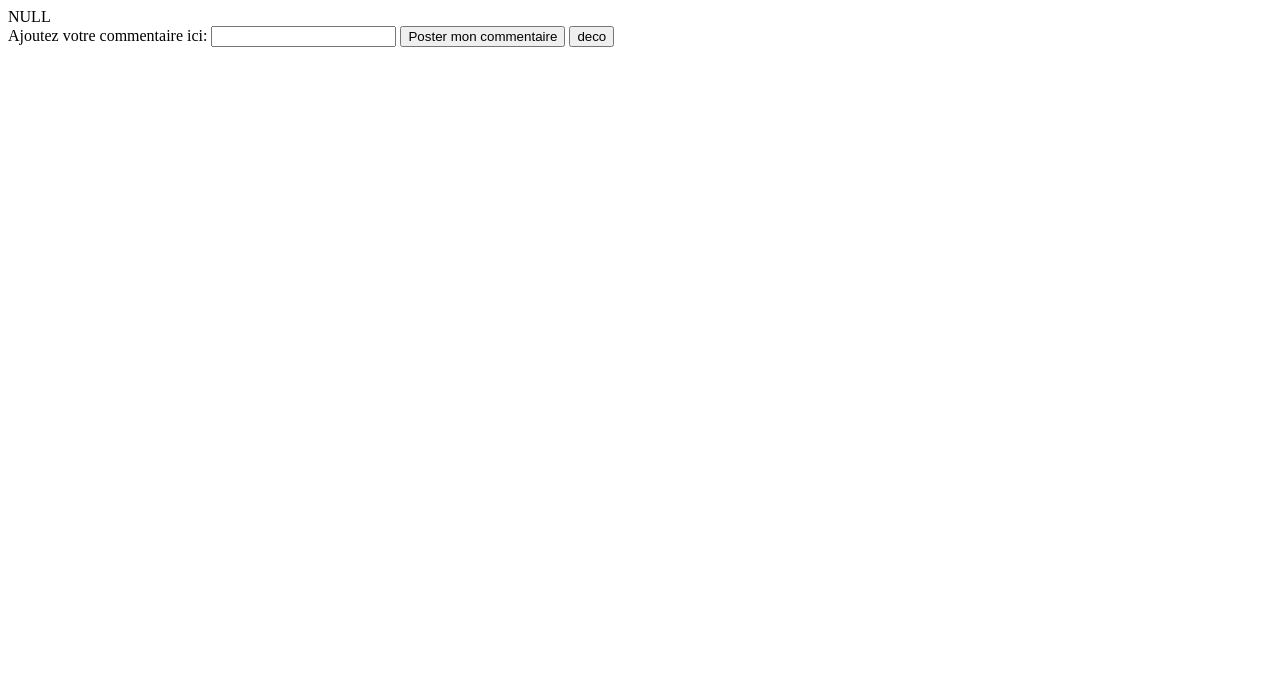
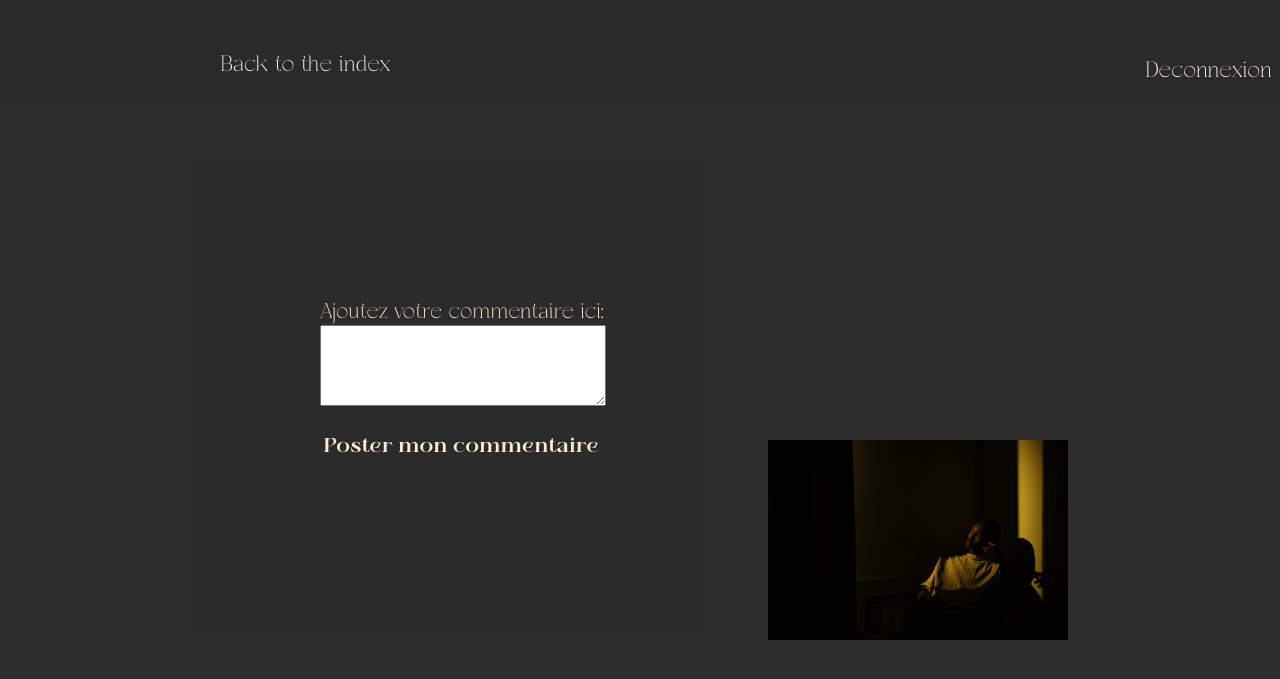
Before and after one commit to laura-savickaite/livre-or, a PHP site: page /commentaire.php in a window 1280 px wide. Shown: the top 679 px of the page. Run offline with PHP 8.4, Linux system fonts and the light colour scheme; the visitor is signed in with stand-in values (Sample User, id 1); data that the repository does not hold is empty.

Commit message:
rajout d'images et commentaire css done

```diff
--- a/commentaire.php
+++ b/commentaire.php
@@ -15,32 +15,22 @@
 
 $verifid = mysqli_query($connect, "SELECT `id` FROM `utilisateurs` WHERE `login`= '".$login."'");
 $repid = mysqli_fetch_assoc($verifid);
-var_dump($repid);
 
 foreach ($repid as $id) {
-
-
-    echo $id;
-
-    // si modifier le commentaire maybe ????
-    // $lecommentaire = mysqli_query($connect, "UPDATE `commentaires` SET `commentaire`='$commentaire',`id_utilisateur`='$id'");
-
+    // echo $id;
     }
 
     if(isset($_POST['postcomment'])){
     $commentaire = $_POST['user_comment'];
     $date = date('Y/m/d');
 
-    echo $commentaire;
     $lecommentaire = mysqli_query($connect, 'INSERT INTO `commentaires` (commentaire, id_utilisateur, date) VALUES ("'.$commentaire.'","'.$id.'","'.$date.'")');
-    var_dump($lecommentaire);
 }
 
 
 if (isset($_POST['deco'])){
     session_destroy();
 }
-
 
 ?>
 
@@ -50,17 +40,35 @@
     <meta charset="UTF-8">
     <meta http-equiv="X-UA-Compatible" content="IE=edge">
     <meta name="viewport" content="width=device-width, initial-scale=1.0">
+    <link rel="stylesheet" href="style.css">
     <title>Ajouter un commentaire || Ungodly Hour Radio</title>
 </head>
 <body>
-<form action="commentaire.php" method="post">
+    <header>
+        <section class="navbar">
+            <a href="index.php"><p>Back to the index</p></a>
+            <form action="index.php" method="post">
+                <button class="boutondeco" type="submit" name="deco">Deconnexion</button>
+            </form>
+        </section>
+    </header>
+    <main>
+        <article class="formbackg">
+            <form action="commentaire.php" method="post">
 
-    <label for="name">Ajoutez votre commentaire ici:</label>
-    <input type="text" id="commentaire" name="user_comment">
+                <div class="center">
+                    <label for="name">Ajoutez votre commentaire ici:</label>
+                    <textarea type="text" id="commentaire" name="user_comment" rows="5" cols="33"></textarea>
+                </div>
 
-    <button class="boutonform" type="submit" name="postcomment">Poster mon commentaire</button>
-
-    <button class="boutonform" type="submit" name="deco">deco</button>
-</form>
+                <div class="boutonform">
+                    <button type="submit" name="postcomment">Poster mon commentaire</button>
+                </div>
+            </form>
+        </article>
+        <article class="imgcomm">
+            <img src="Images/imgcomm1.jpeg" width="300px">
+        </article>
+    </main>
 </body>
 </html>
--- a/style.css
+++ b/style.css
@@ -430,6 +430,30 @@
     color: rgb(201, 182, 154);
 }
 
+/* Commentaire */
+
+.formbackg {
+    background-color: rgb(43, 43, 43);
+    width: 40vw;
+    height: 60vh;
+    margin-top: 4%;
+    margin-left: 15vw;
+}
+.center {
+    padding-left: 25%;
+    padding-top: 25%;
+}
+
+.boutonform {
+    margin-top: 5%;
+    margin-left: 17%;
+}
+.imgcomm {
+    position: absolute;
+    left: 60%;
+    top: 55%;
+}
+
 /* footer {
     background-color: rgb(206, 52, 52);
     padding-top: 1%;
```
Also changed, not shown: Images/imgcomm.jpeg (added), Images/imgcomm1.jpeg (added).
